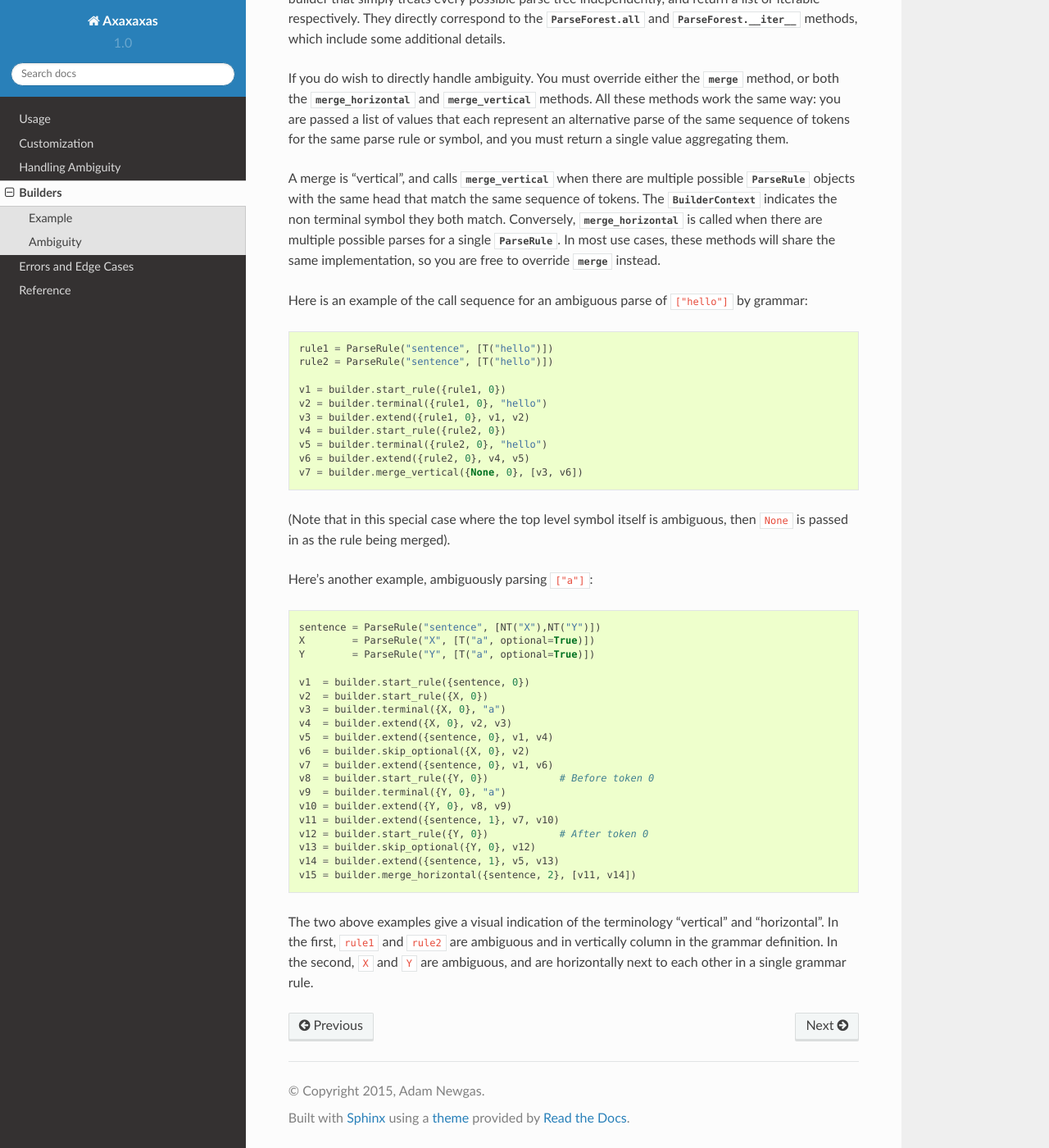
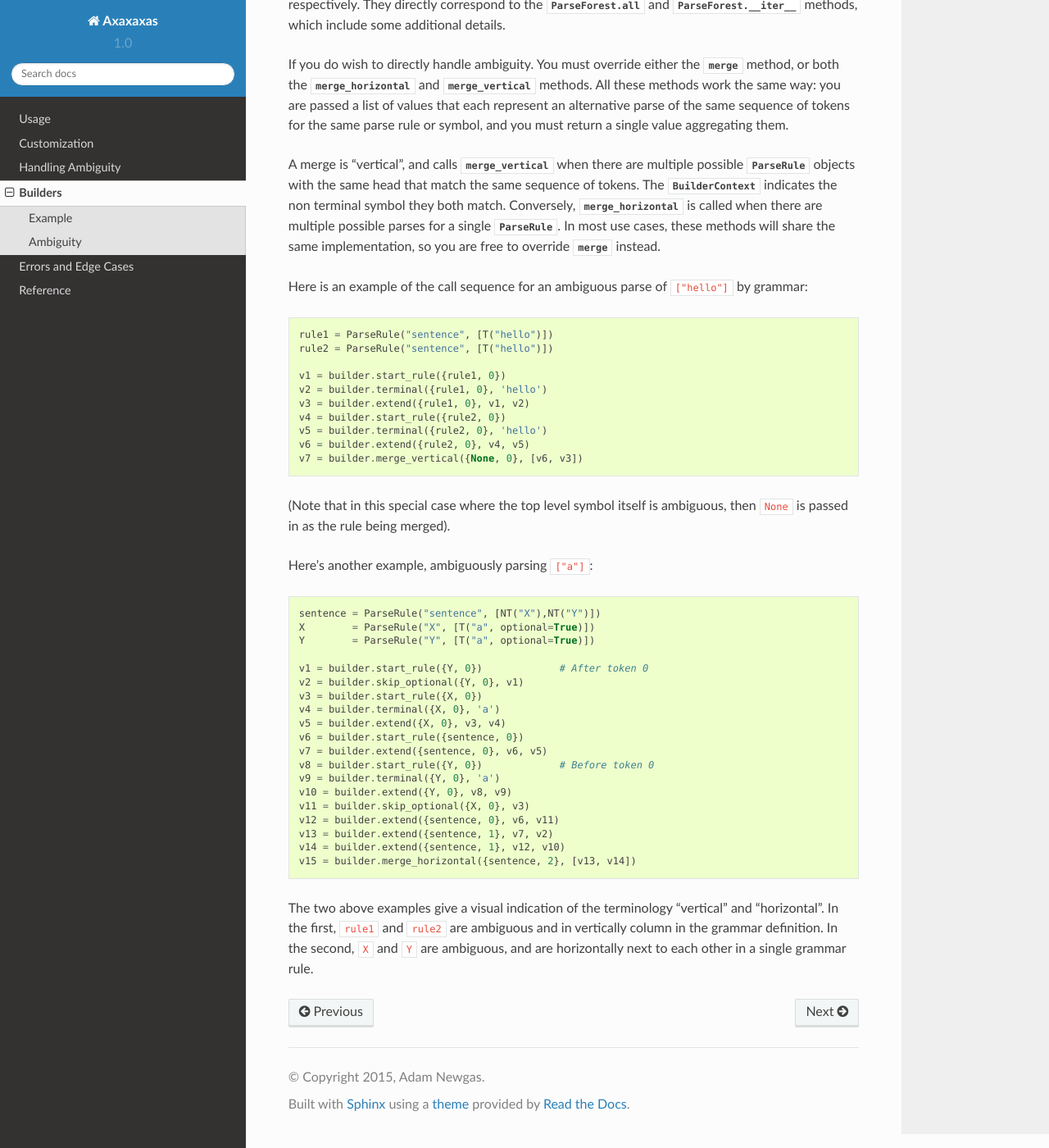
Before and after one commit to BorisTheBrave/axaxaxas, a Sphinx documentation site: the page built from docs/builders.rst, in a window 1280 px wide and 1400 px high, scrolled down 2153 px. Shown: the whole window at 82% size. Built offline with Sphinx 7.4.7 and the Read the Docs theme 2.0.0, drawn with Linux system fonts in a browser that asks for light colours; some of the changed text lies outside the part shown.

```diff
--- a/axaxaxas/__init__.py
+++ b/axaxaxas/__init__.py
@@ -97,7 +97,7 @@ class ParseRule:
         return "ParseRule({0!r}, {1!r})".format(self.head, self.symbols)
 
     def __str__(self):
-        return "<{0}> ::= {1}".format(self.head, " ".join(self.symbols))
+        return "<{0}> ::= {1}".format(self.head, " ".join(map(str,self.symbols)))
 
 
 class ParseTree:
--- a/docs/builders.rst
+++ b/docs/builders.rst
@@ -107,12 +106,12 @@ Here is an example of the call sequence for an ambiguous parse of ``["hello"]``
     rule2 = ParseRule("sentence", [T("hello")])
 
     v1 = builder.start_rule({rule1, 0})
-    v2 = builder.terminal({rule1, 0}, "hello")
+    v2 = builder.terminal({rule1, 0}, 'hello')
     v3 = builder.extend({rule1, 0}, v1, v2)
     v4 = builder.start_rule({rule2, 0})
-    v5 = builder.terminal({rule2, 0}, "hello")
+    v5 = builder.terminal({rule2, 0}, 'hello')
     v6 = builder.extend({rule2, 0}, v4, v5)
-    v7 = builder.merge_vertical({None, 0}, [v3, v6])
+    v7 = builder.merge_vertical({None, 0}, [v6, v3])
 
 (Note that in this special case where the top level symbol itself is ambiguous, then ``None`` is passed in as the rule
 being merged).
@@ -123,21 +122,21 @@ Here's another example, ambiguously parsing ``["a"]``::
     X        = ParseRule("X", [T("a", optional=True)])
     Y        = ParseRule("Y", [T("a", optional=True)])
 
-    v1  = builder.start_rule({sentence, 0})
-    v2  = builder.start_rule({X, 0})
-    v3  = builder.terminal({X, 0}, "a")
-    v4  = builder.extend({X, 0}, v2, v3)
-    v5  = builder.extend({sentence, 0}, v1, v4)
-    v6  = builder.skip_optional({X, 0}, v2)
-    v7  = builder.extend({sentence, 0}, v1, v6)
-    v8  = builder.start_rule({Y, 0})            # Before token 0
-    v9  = builder.terminal({Y, 0}, "a")
+    v1 = builder.start_rule({Y, 0})             # After token 0
+    v2 = builder.skip_optional({Y, 0}, v1)
+    v3 = builder.start_rule({X, 0})
+    v4 = builder.terminal({X, 0}, 'a')
+    v5 = builder.extend({X, 0}, v3, v4)
+    v6 = builder.start_rule({sentence, 0})
+    v7 = builder.extend({sentence, 0}, v6, v5)
+    v8 = builder.start_rule({Y, 0})             # Before token 0
+    v9 = builder.terminal({Y, 0}, 'a')
     v10 = builder.extend({Y, 0}, v8, v9)
-    v11 = builder.extend({sentence, 1}, v7, v10)
-    v12 = builder.start_rule({Y, 0})            # After token 0
-    v13 = builder.skip_optional({Y, 0}, v12)
-    v14 = builder.extend({sentence, 1}, v5, v13)
-    v15 = builder.merge_horizontal({sentence, 2}, [v11, v14])
+    v11 = builder.skip_optional({X, 0}, v3)
+    v12 = builder.extend({sentence, 0}, v6, v11)
+    v13 = builder.extend({sentence, 1}, v7, v2)
+    v14 = builder.extend({sentence, 1}, v12, v10)
+    v15 = builder.merge_horizontal({sentence, 2}, [v13, v14])
 
 The two above examples give a visual indication of the terminology "vertical" and "horizontal". In the first,
 ``rule1`` and ``rule2`` are ambiguous and in vertically column in the grammar definition. In the second, ``X`` and
```
Also changed, not shown: other parts of docs/builders.rst (+8 -9 lines), 1 other file.
